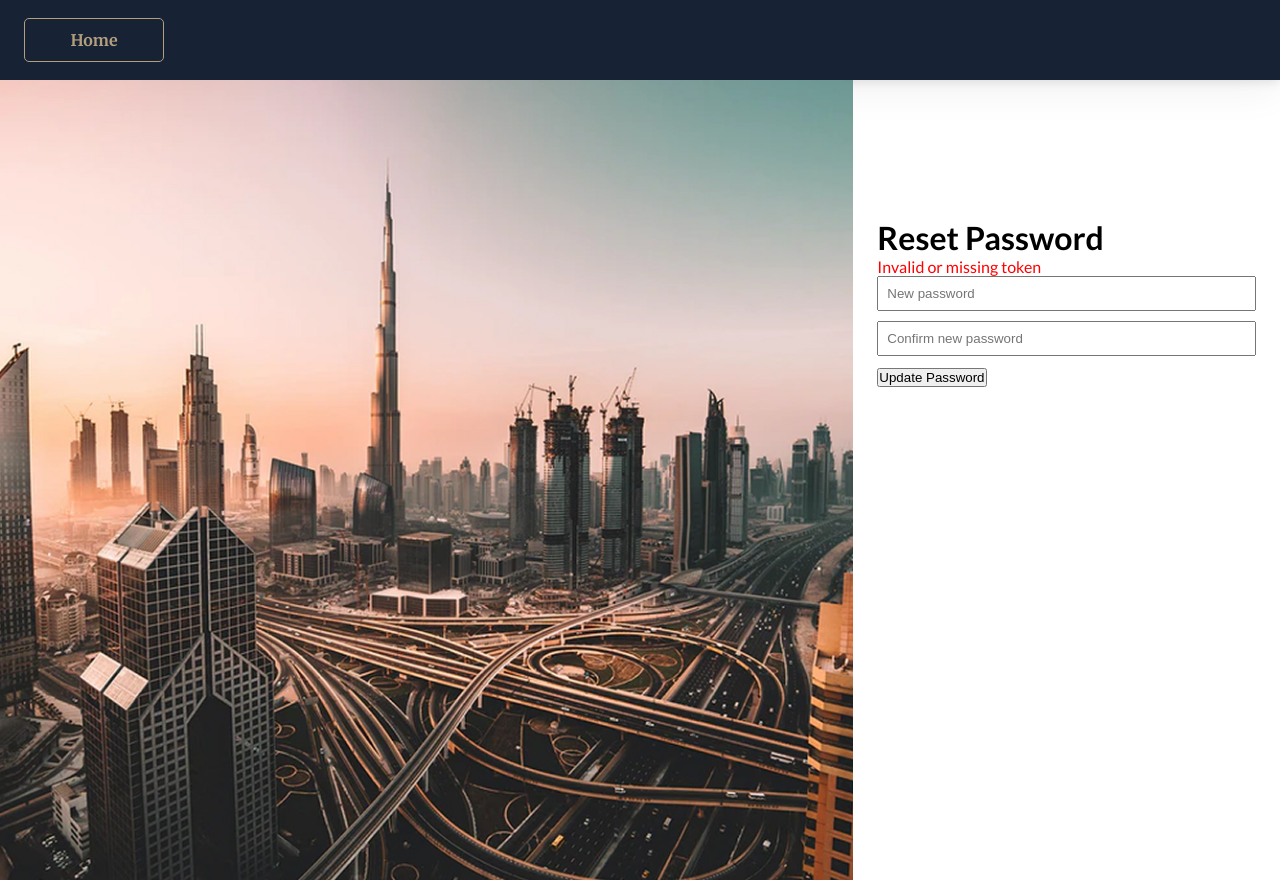
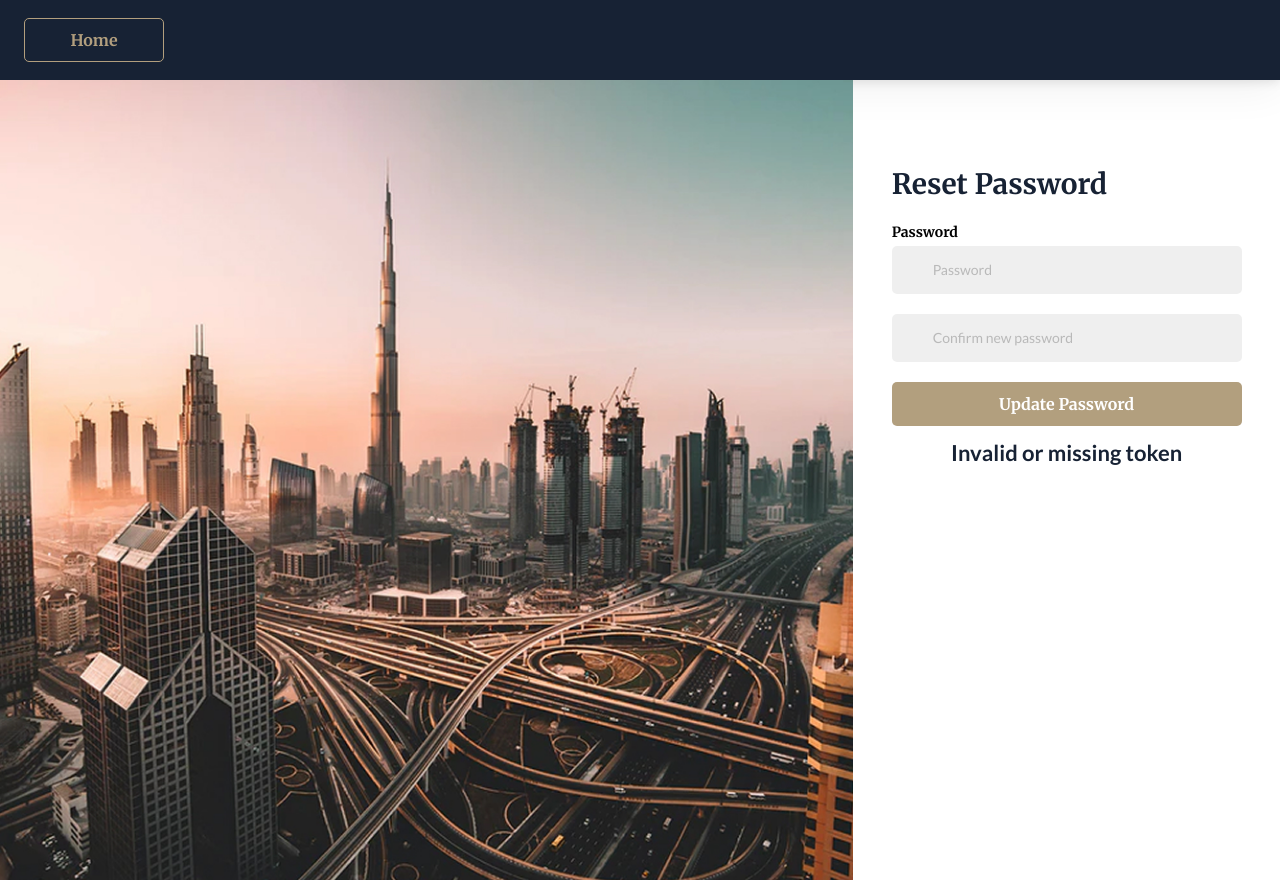
Before and after one commit to RomIvaNeirity/zenbit-test-front, a Next.js app: page /reset-password in a window 1280 px wide. Built offline with nearby package versions, Linux system fonts and the light colour scheme.

Commit message:
add reset pages styles

```diff
--- a/app/(auth routes)/layout.module.css
+++ b/app/(auth routes)/layout.module.css
@@ -152,6 +152,15 @@
   color: #b29f7e;
 }
 
+.formMessage {
+  font-family: var(--font-family);
+  font-weight: 600;
+  font-size: 22px;
+  line-height: 157%;
+  text-align: center;
+  color: #172234;
+}
+
 @media screen and (min-width: 768px) {
   .image {
     display: block;
--- a/app/(auth routes)/reset-password/page.tsx
+++ b/app/(auth routes)/reset-password/page.tsx
@@ -2,6 +2,7 @@
 
 import { useState, useEffect } from "react";
 import { useRouter } from "next/navigation";
+import css from "../layout.module.css";
 
 export default function ResetPasswordPage() {
   const router = useRouter();
@@ -78,33 +79,33 @@ export default function ResetPasswordPage() {
   };
 
   return (
-    <div style={{ maxWidth: 400, margin: "50px auto" }}>
-      <h1>Reset Password</h1>
-
-      {message && <p style={{ color: "red" }}>{message}</p>}
-
-      <form onSubmit={handleSubmit}>
+    <div>
+      <h1 className={css.formTitle}>Reset Password</h1>
+      <form onSubmit={handleSubmit} className={css.form}>
+        <label htmlFor="password" className={css.formLabels}>
+          Password
+        </label>
         <input
+          className={css.formInputs}
+          id="password"
           type="password"
-          placeholder="New password"
+          placeholder="Password"
           value={password}
           onChange={(e) => setPassword(e.target.value)}
           required
-          style={{ width: "100%", padding: "8px", marginBottom: "10px" }}
         />
-
         <input
+          className={css.formInputs}
           type="password"
           placeholder="Confirm new password"
           value={confirmPassword}
           onChange={(e) => setConfirmPassword(e.target.value)}
           required
-          style={{ width: "100%", padding: "8px", marginBottom: "10px" }}
         />
-
-        <button type="submit" disabled={loading}>
+        <button type="submit" disabled={loading} className={css.formButton}>
           {loading ? "Updating..." : "Update Password"}
         </button>
+        {message && <p className={css.formMessage}>{message}</p>}
       </form>
     </div>
   );
```
Also changed, not shown: app/(auth routes)/reset-password-request/page.tsx (+12 -7 lines).
